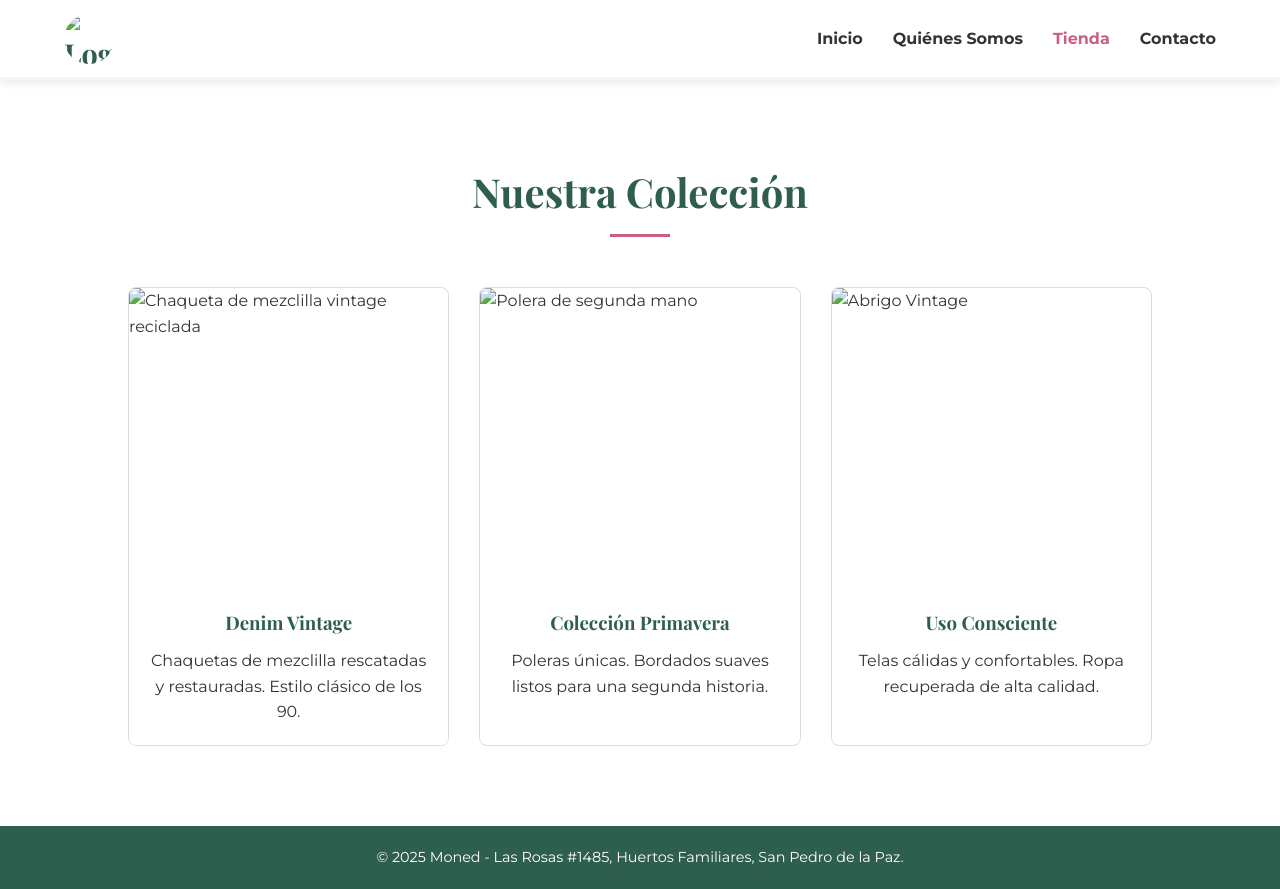
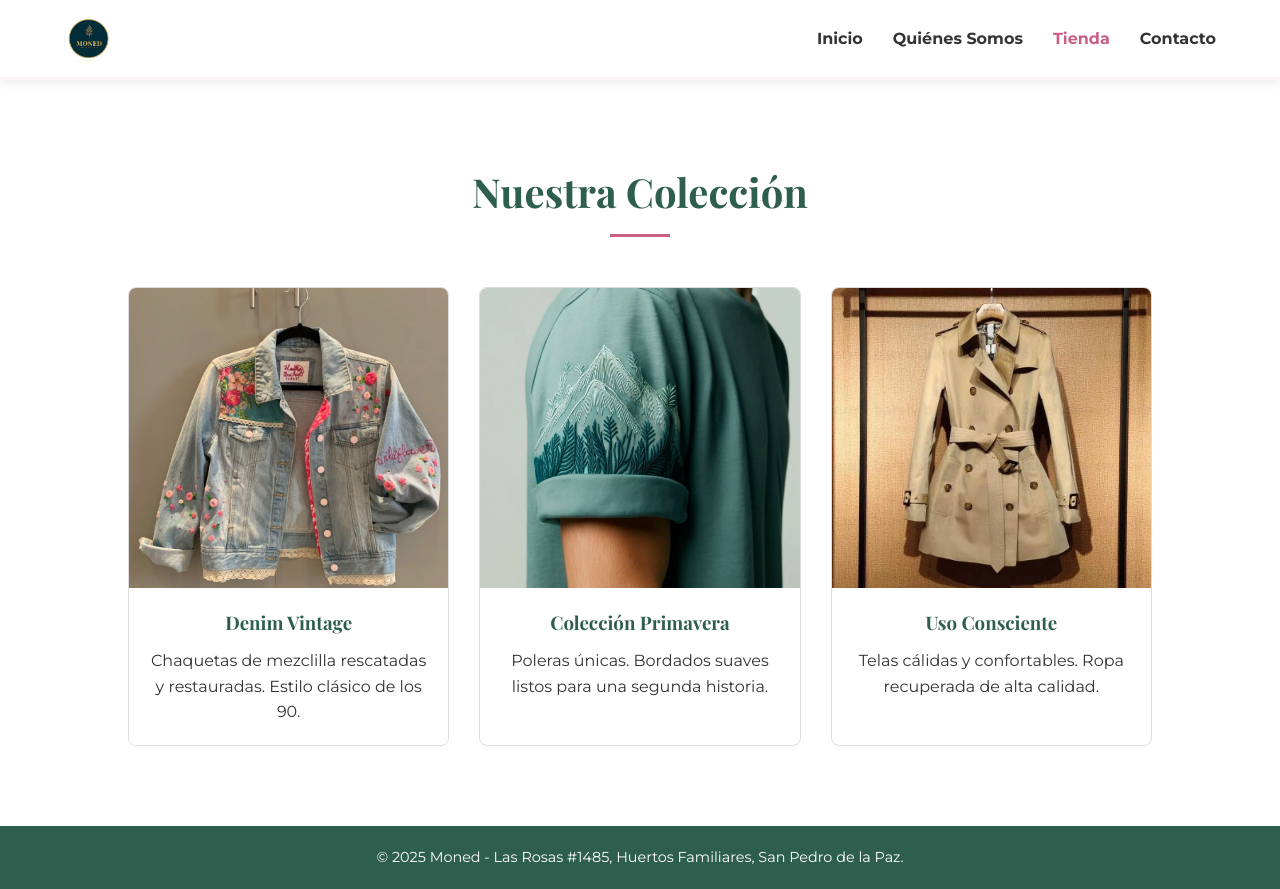
Before and after one commit to biancacarreno-droid/moned, a plain HTML site: page tienda.html in a window 1280 px wide. Drawn offline with nearby package versions, Linux system fonts and the light colour scheme; the site is published under a folder, as on GitHub Pages, so addresses that start at the root find nothing; a web font is replaced by a local one.

Commit message:
Corregir nombre de imagenes

```diff
--- a/tienda.html
+++ b/tienda.html
@@ -12,7 +12,7 @@
 <body>
     <header>
         <a href="index.html" class="logo">
-            <img src="/Logo-Tienda.jpg" alt="Logo Moned">
+            <img src="Logo-Tienda.jpg" alt="Logo Moned">
         </a>
         <div class="mobile-menu-icon" onclick="toggleMenu()">☰</div>
         <nav>
@@ -30,21 +30,21 @@
             <div class="projects-grid">
 
                 <article class="project-card">
-                    <img src="/Chaqueta-Denin.jpg" alt="Chaqueta de mezclilla vintage reciclada" class="project-img">
+                    <img src="Chaqueta-Denin.jpg" alt="Chaqueta de mezclilla vintage reciclada" class="project-img">
                     <div class="project-info">
                         <h3>Denim Vintage</h3>
                         <p>Chaquetas de mezclilla rescatadas y restauradas. Estilo clásico de los 90.</p>
                     </div>
                 </article>
                 <article class="project-card">
-                    <img src="/Polera-bordada.jpg" alt="Polera de segunda mano" class="project-img">
+                    <img src="Polera-bordada.jpg" alt="Polera de segunda mano" class="project-img">
                     <div class="project-info">
                         <h3>Colección Primavera</h3>
                         <p>Poleras únicas. Bordados suaves listos para una segunda historia.</p>
                     </div>
                 </article>
                 <article class="project-card">
-                    <img src="/Abrigo.jpg" alt="Abrigo Vintage" class="project-img">
+                    <img src="Abrigo.jpg" alt="Abrigo Vintage" class="project-img">
                     <div class="project-info">
                         <h3>Uso Consciente</h3>
                         <p>Telas cálidas y confortables. Ropa recuperada de alta calidad.</p>
```
Also changed, not shown: contacto.html (+1 -1 lines), index.html (+1 -1 lines), quienes_somos.html (+1 -1 lines).
